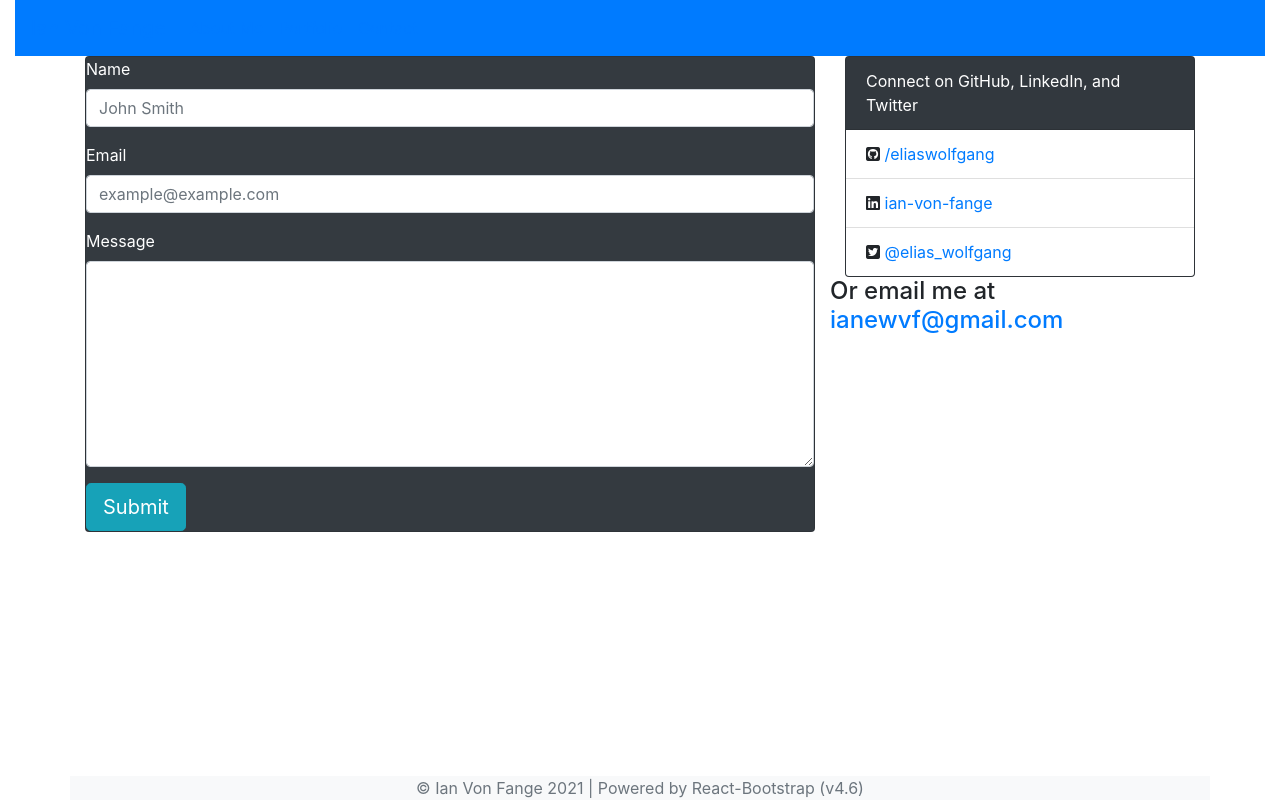
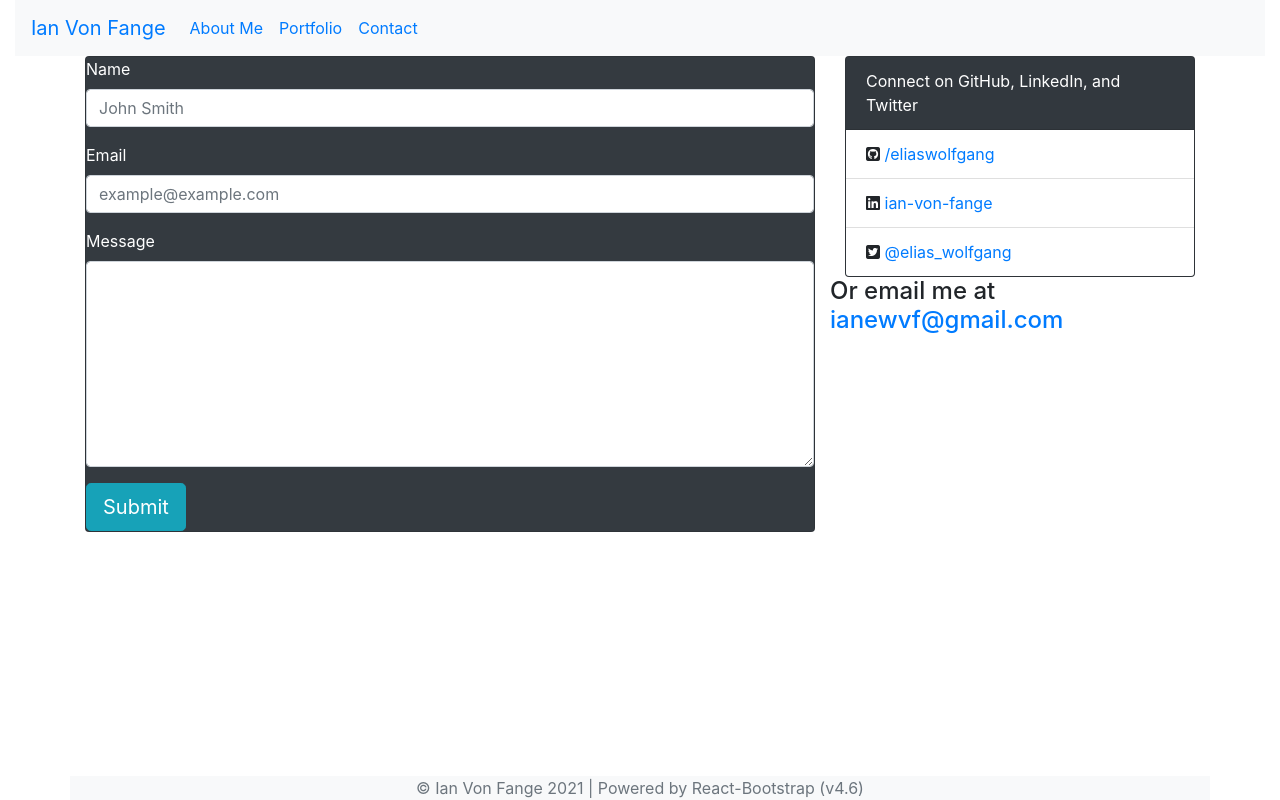
Before and after one commit to eliaswolfgang/React-Portfolio, a React (Create React App) app: page /#/contact in a window 1280 px wide. Built offline with nearby package versions, Linux system fonts and the light colour scheme.

Commit message:
Committing again for project build

```diff
--- a/src/components/Header.js
+++ b/src/components/Header.js
@@ -8,7 +8,7 @@
     return (
         <Container fluid>
             <Router>
-                <Navbar collapseOnSelect expand="lg" bg="primary" variant="dark" fluid>
+                <Navbar collapseOnSelect expand="lg" bg="light" variant="dark" fluid>
                     <Navbar.Brand> <Link to="/">Ian Von Fange</Link></Navbar.Brand>
                     <Navbar.Toggle aria-controls="responsive-navbar-nav" />
                     <Navbar.Collapse id="responsive-navbar-nav">
```
